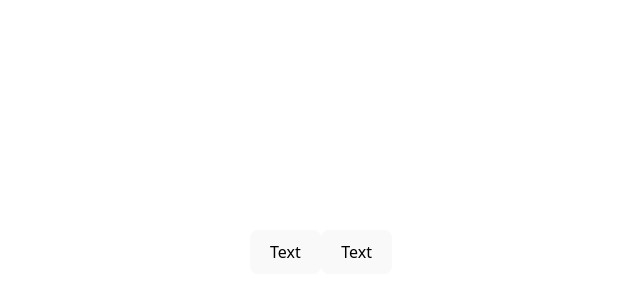
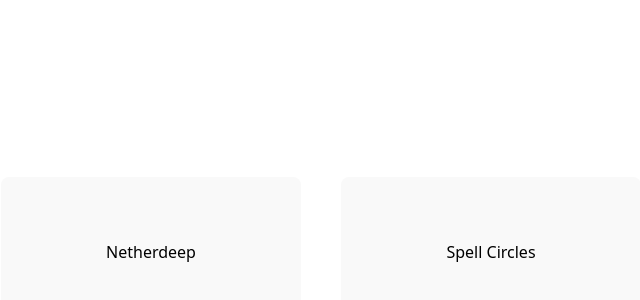
Before and after one commit to Imorphemi/imorphemi.github.io, a React (Vite) app: page / in a window 1280 px wide. Shown: the part 148-448 px from the top of the page, without its empty margins (319-959 px from the left). Built offline with nearby package versions, Linux system fonts and the light colour scheme.

Commit message:
directory landing page

```diff
--- /dev/null
+++ b/src/Directory.css
@@ -0,0 +1,8 @@
+.dir-button {
+    margin: 20px;
+}
+
+.dir-button button {
+    width: 300px;
+    height: 150px;
+}
--- a/src/Directory.jsx
+++ b/src/Directory.jsx
@@ -1,15 +1,22 @@
+import './Directory.css'
 
-function Button() {
+function Button({ text, url }) {
     return (
-      <button>Text</button>
+      <a class="dir-button" href={url}><button>{text}</button></a>
     )
   }
 
 function Directory() {
     return (
       <div>
-        <Button></Button>
-        <Button></Button>
+        <Button
+            text={"Netherdeep"}
+            url={"/netherdeep"}
+        />
+        <Button
+            text={"Spell Circles"}
+            url={"/spellcircles"}
+        />
       </div>
     )
   }
```
Also changed, not shown: netherdeep.html (added).
